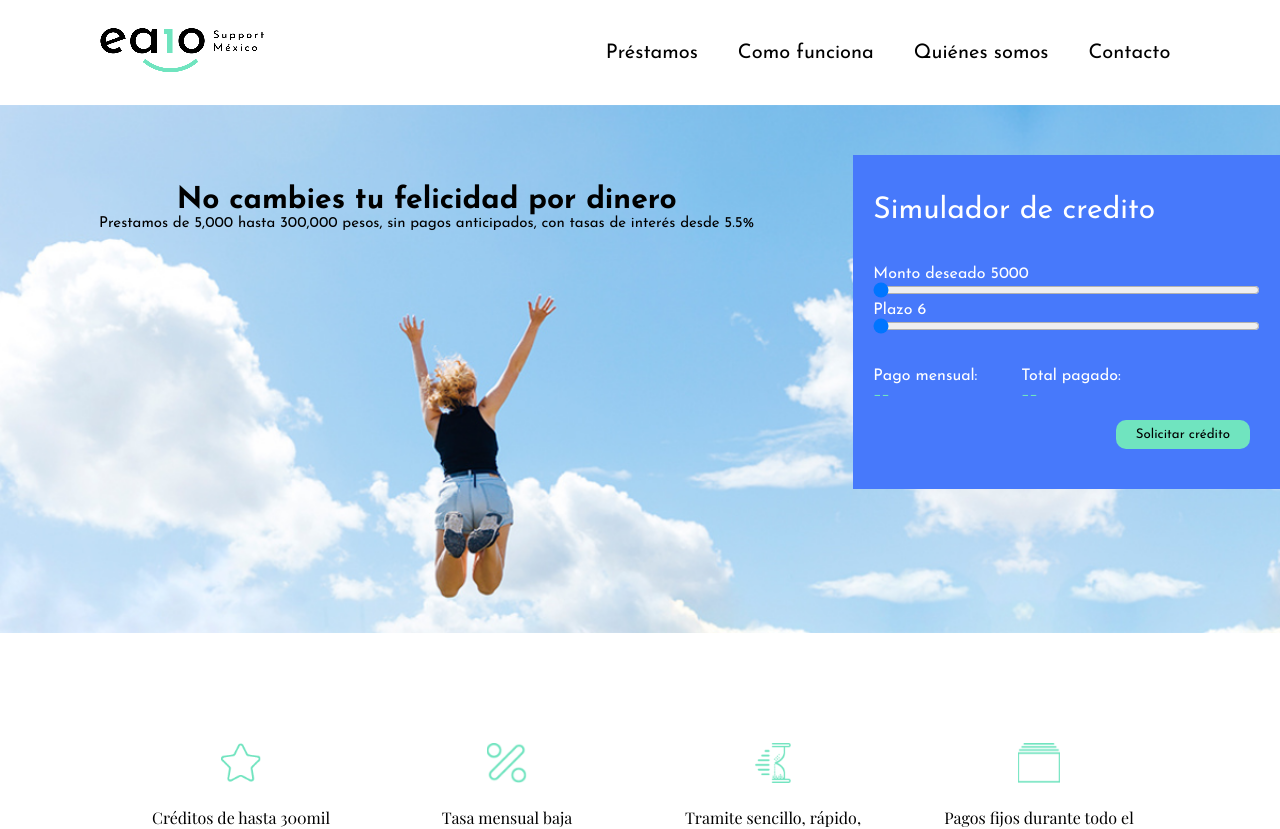
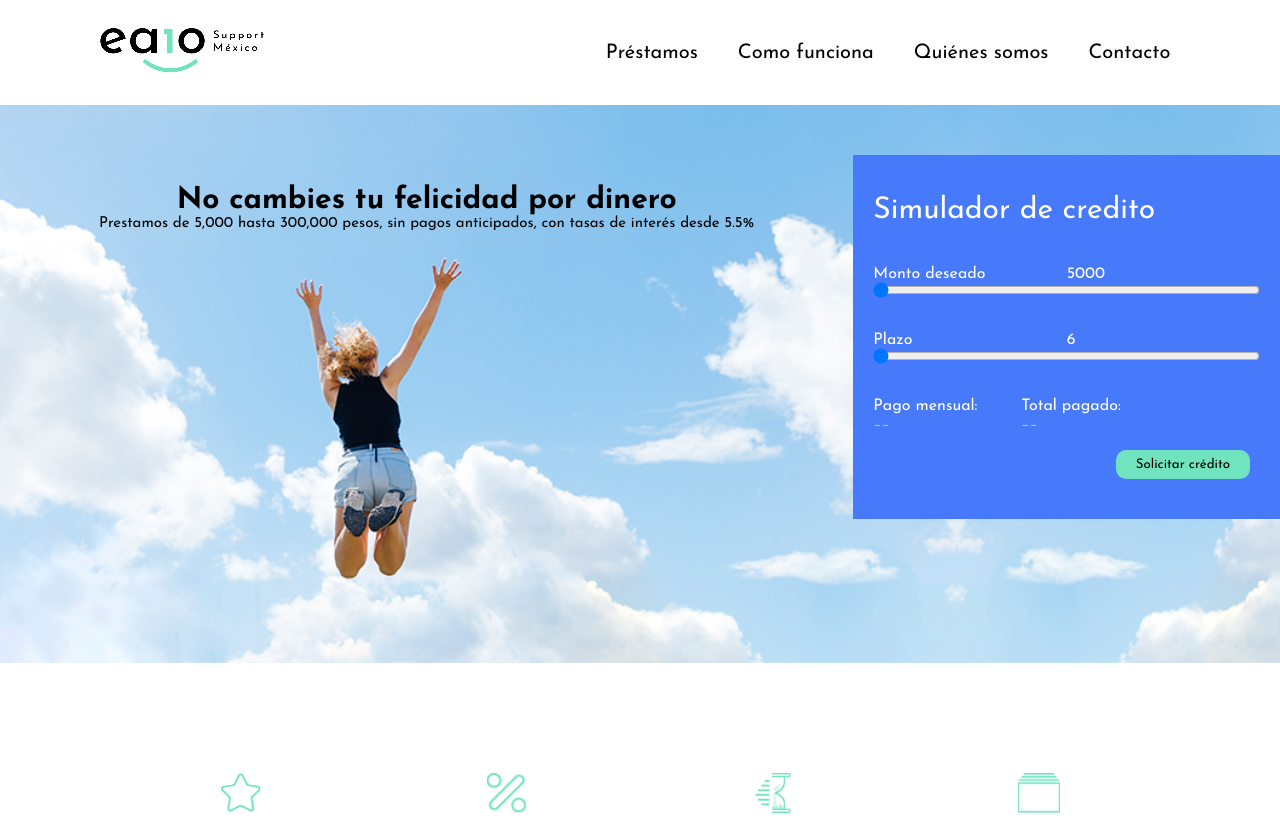
Before and after one commit to Rhplx/ea10, a React (Create React App) app: page / in a window 1280 px wide. Shown: the top 829 px of the page. Built offline with nearby package versions, Linux system fonts and the light colour scheme.

Commit message:
FIX: Corrección Imagen y resize

```diff
--- a/src/components/navigation/navigation.scss
+++ b/src/components/navigation/navigation.scss
@@ -34,7 +34,7 @@ nav {
       display: none;
       position: absolute;
       z-index: 2000;
-      background-color: white;
+      background-color: rgba(255,255,255,0.73);
       max-width: 220px;
       padding: 20px 10px;
       left: -10px;
--- a/src/pages/home/home.jsx
+++ b/src/pages/home/home.jsx
@@ -78,9 +78,23 @@ export default class Home extends Component {
           </div>
           <form className="selectorPrestamo">
             <h2>Simulador de credito</h2>
-            <p>Monto deseado <span id="montoActual">5000</span></p>
+            <div className="datosPrestamo1">
+              <div>
+                <p>Monto deseado</p>
+              </div>
+              <div>
+                <p id="montoActual">5000</p>
+              </div>
+            </div>
             <input id="montoDeseado" type="range" defaultValue={0}  min="0" max="295" onChange={(e) => this.cotizador(e)} />
-            <p>Plazo <span id="plazoActual">6</span></p>
+            <div className="datosPrestamo1">
+              <div>
+                <p>Plazo</p>
+              </div>
+              <div>
+                <p id="plazoActual">6</p>
+              </div>
+            </div>
             <input id="plazo" type="range" defaultValue={0} min="0" max="3" onChange={(e) => this.cotizador(e)} />
             <div className="datosPrestamo">
               {/* <div className="interesPrestamo">
--- a/src/pages/home/home.scss
+++ b/src/pages/home/home.scss
@@ -1,5 +1,5 @@
 .principal {
-  background-image: url("../../assets/images/imagenPrincipal.png");
+  background-image: url("../../assets/images/mujer2.jpg");
   background-position: center;
   background-size: cover;
   background-repeat: no-repeat;
@@ -33,6 +33,23 @@
       font-weight: normal;
       margin: 20px 0 40px;
       font-size: 30px;
+    }
+    .datosPrestamo1 {
+      display: grid;
+      grid-template-columns: repeat(2, 1fr);
+      margin-top: 30px;
+
+      div {
+        label {
+          text-align: left;
+          display: block;
+        }
+        input {
+          background-color: transparent;
+          border: none;
+          color: var(--AquaGreen);
+        }
+      }
     }
     .datosPrestamo {
       display: grid;
```
Also changed, not shown: src/assets/images/mujer2.jpg (added).
